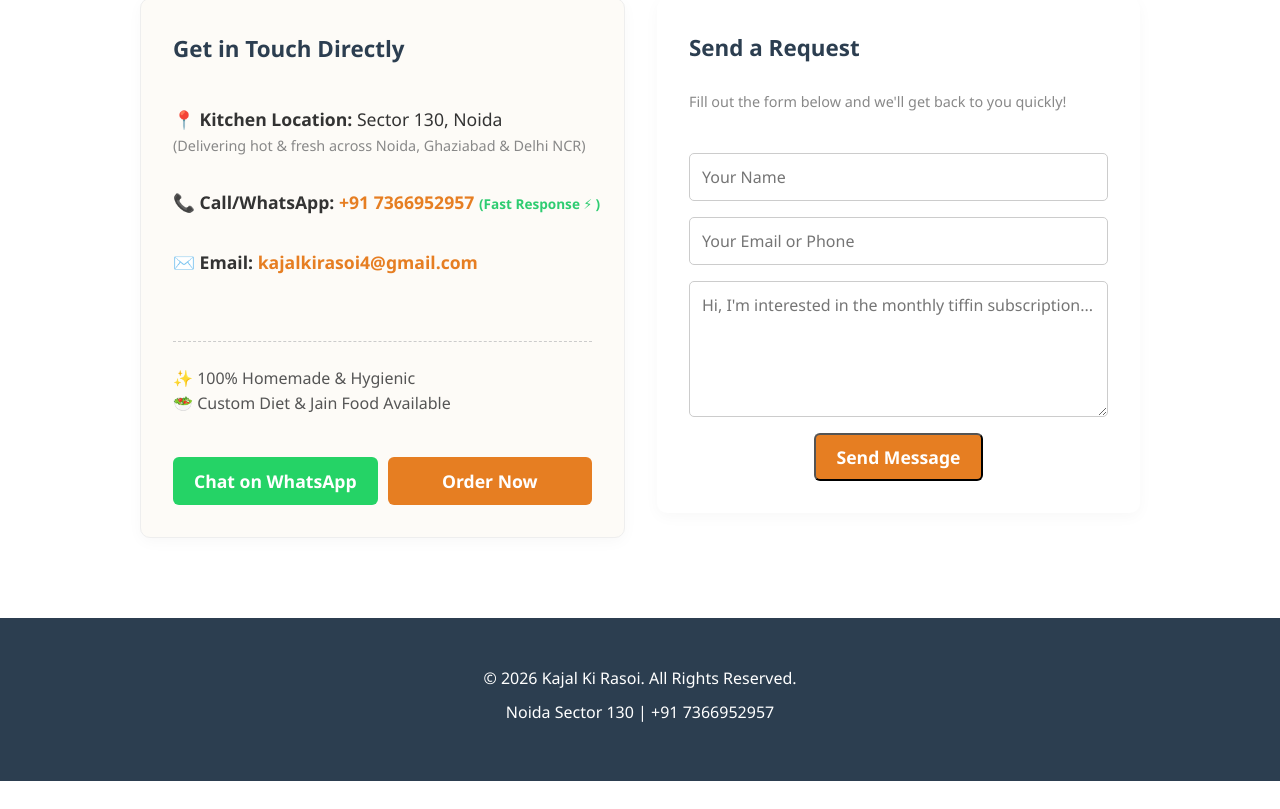
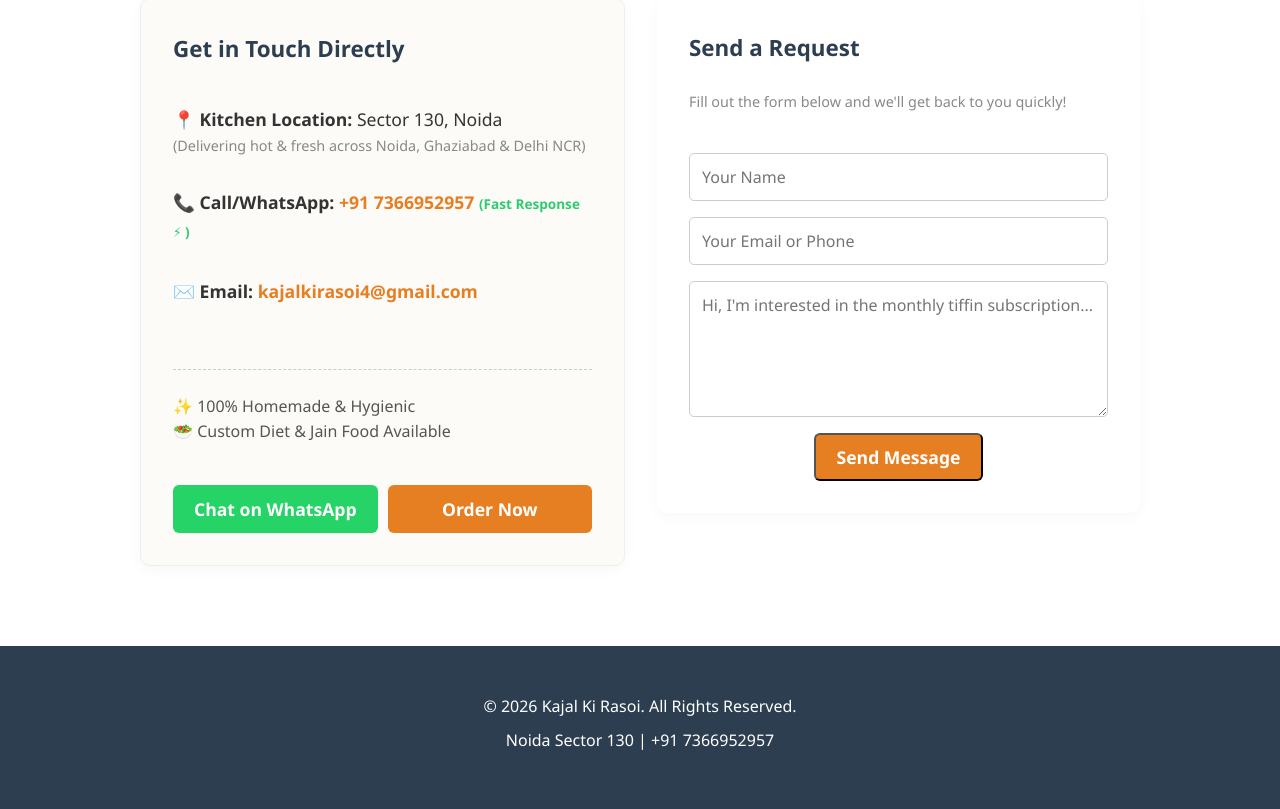
Before and after one commit to nageshkumar95041/Kajal_kitchen, a plain HTML site: page frontend/index.html in a window 1280 px wide. Shown: the part 3356-4165 px from the top of the page. Before the commit the page ends 4137 px from the top, so only its background shows below. Drawn offline with Linux system fonts and the light colour scheme; no server answers.

Commit message:
fixed contact page issue

```diff
--- a/frontend/index.html
+++ b/frontend/index.html
@@ -153,7 +153,7 @@
             <div class="contact-info" style="background: #fdfbf7; padding: 2rem; border-radius: 10px; border: 1px solid #eee;">
                 <h3 style="color: #2c3e50; margin-bottom: 1.5rem; font-size: 1.4rem;">Get in Touch Directly</h3>
                 <p style="font-size: 1.1rem; margin-bottom: 1rem; line-height: 1.4;">📍 <strong>Kitchen Location:</strong> Sector 130, Noida <br><span style="font-size: 0.9rem; color: #888;">(Delivering hot & fresh across Noida, Ghaziabad & Delhi NCR)</span></p>
-                <p style="font-size: 1.1rem; margin-bottom: 1rem; white-space: nowrap;">📞 <strong>Call/WhatsApp:</strong> <a href="tel:+917366952957" style="color: #e67e22; text-decoration: none; font-weight: bold;">+91 7366952957</a> <span style="font-size: 0.85rem; color: #2ecc71; font-weight: bold;">(Fast Response ⚡ )</span></p>
+                <p style="font-size: 1.1rem; margin-bottom: 1rem;">📞 <strong>Call/WhatsApp:</strong> <a href="tel:+917366952957" style="color: #e67e22; text-decoration: none; font-weight: bold;">+91 7366952957</a> <span style="font-size: 0.85rem; color: #2ecc71; font-weight: bold;">(Fast Response ⚡ )</span></p>
                 <p style="font-size: 1.1rem; margin-bottom: 1.5rem;">✉️ <strong>Email:</strong> <a href="mailto:kajalkirasoi4@gmail.com" style="color: #e67e22; text-decoration: none; font-weight: bold;">kajalkirasoi4@gmail.com</a></p>
 
                 <div style="margin-top: 1.5rem; border-top: 1px dashed #ccc; padding-top: 1.5rem;">
```
